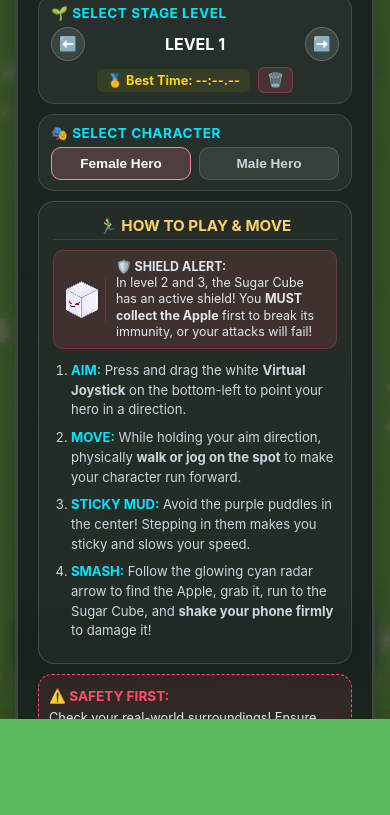
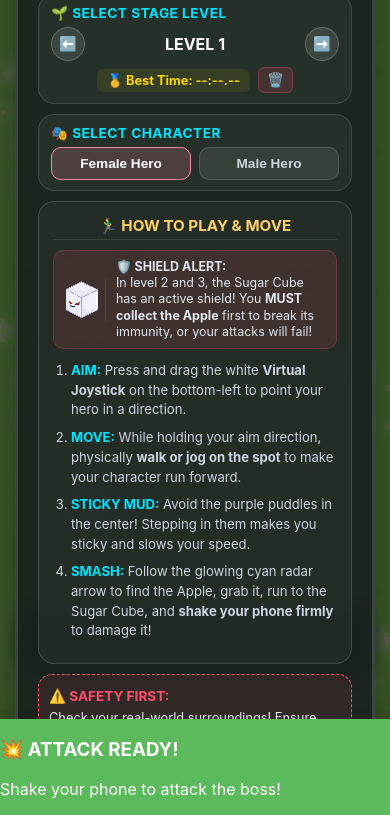
Before and after one commit to nur0izzati/FitQuest01, a plain HTML site: page index.html in a window 390 px wide. Shown: the part 125-940 px from the top of the page. Before the commit the page ends 844 px from the top, so only its background shows below. Drawn offline with Linux system fonts and the light colour scheme.

Commit message:
Update index.html
To implement an alert that tells the player to "shake your phone to attack the boss" when they are close enough, you need a three-part approach: adding the HTML element for the alert, styling it with CSS, and managing the proximity check in your JavaScript.

```diff
--- a/index.html
+++ b/index.html
@@ -120,6 +120,13 @@
   </div>
 </div>
 
+  <div id="action-alert" class="hidden">
+  <div class="alert-content">
+    <h3>💥 ATTACK READY!</h3>
+    <p>Shake your phone to attack the boss!</p>
+  </div>
+</div>
+
 <script src="app.js"></script>
 <script src="game.js"></script>
 
```
